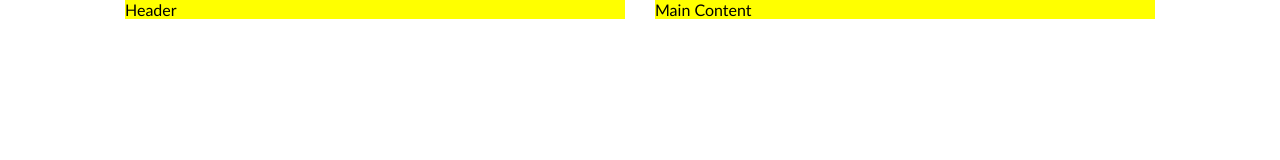
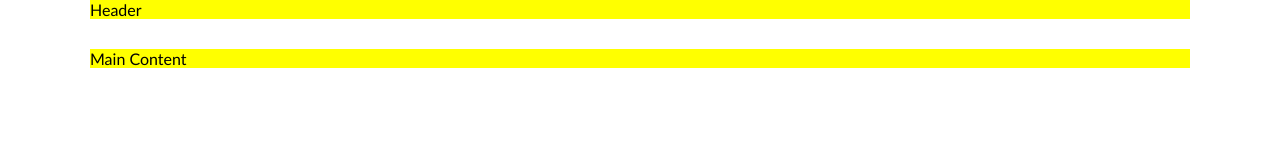
Before and after one commit to GiedreSavickiene/strawberry, a website: page index.html in a window 1280 px wide. Drawn offline with Linux system fonts and the light colour scheme; files whose address does not match are found by name.

Commit message:
Base structure

```diff
--- a/css/main.css
+++ b/css/main.css
@@ -4,13 +4,36 @@
 
 body {
     display: flex;
-
-    flex-direction: row;
+    height: 100vh;
+    flex-direction: column;
     gap: 30px;
-    justify-content: center;
+    justify-content: flex-start;
+    align-items: center;
 }
 
 .conteiner {
     width: 500px;
     background-color: yellow;
 }
+@media (min-width: 480px) {
+    .conteiner {
+        width: 360px;
+    }
+}
+
+@media (min-width: 780px) {
+    .conteiner {
+        width: 660px;
+    }
+}
+
+@media (min-width: 1000px) {
+    .conteiner {
+        width: 900px;
+    }
+}
+@media (min-width: 1200px) {
+    .conteiner {
+        width: 1100px;
+    }
+}
```
